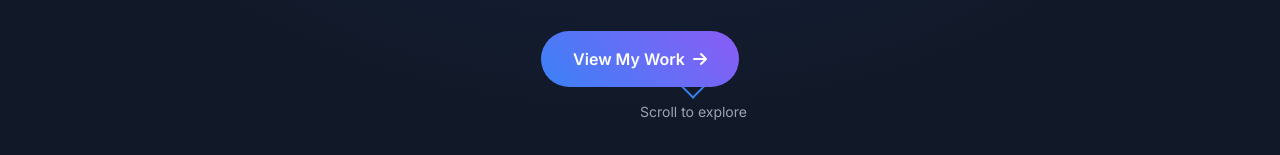
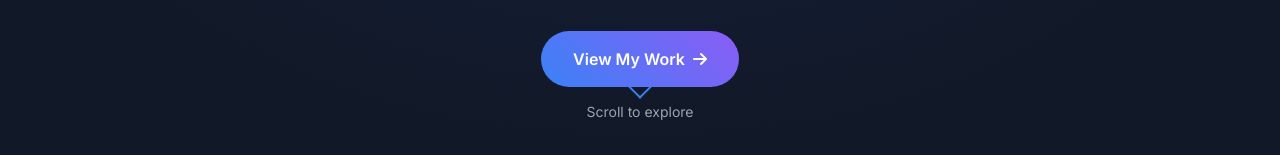
Before and after one commit to eduardoalire/eduardoalire.github.io, a plain HTML site: page index.html in a window 1280 px wide. Shown: the part 645-800 px from the top of the page. Drawn offline with nearby package versions, Linux system fonts and the light colour scheme.

Commit message:
scroll indicator fix

```diff
--- a/index.html
+++ b/index.html
@@ -121,7 +121,7 @@
         </div>
 
         <!-- Scroll Indicator -->
-        <div class="absolute bottom-8 left-1/2 transform -translate-x-1/2 scroll-indicator">
+        <div class="absolute bottom-8 transform -translate-x-1/2 scroll-indicator">
             <div class="scroll-arrow"></div>
             <span class="text-sm text-gray-400 mt-2 block">Scroll to explore</span>
         </div>
```
